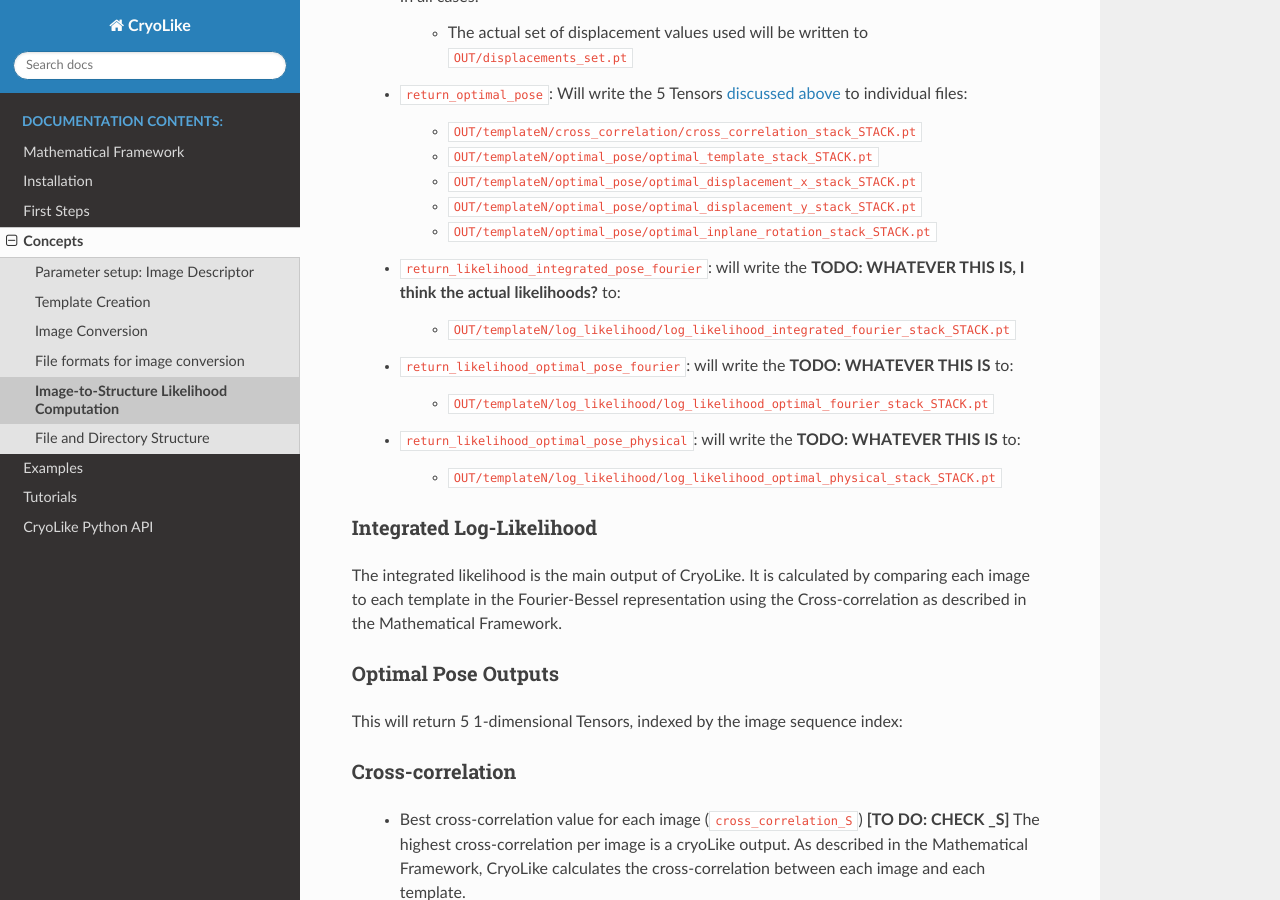
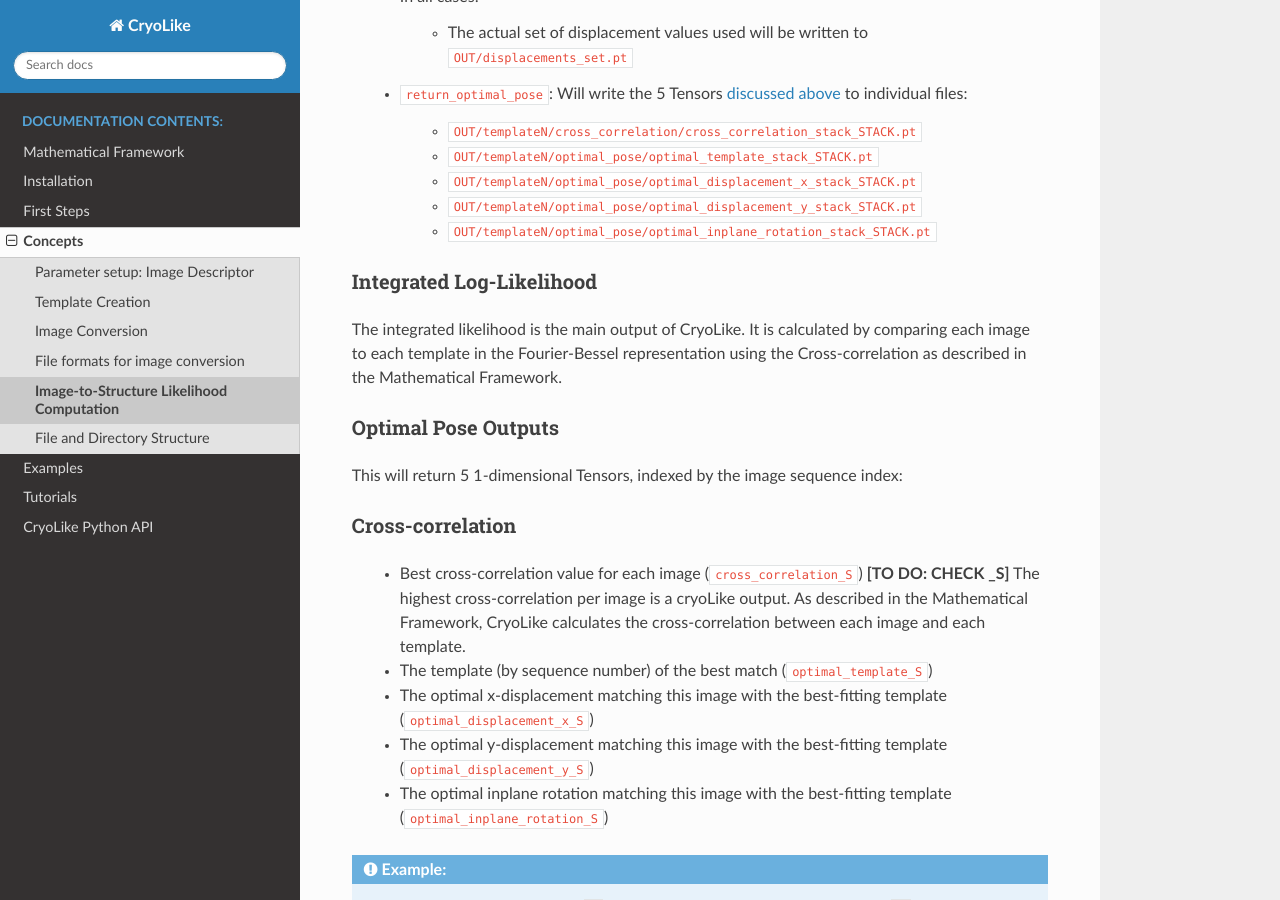
Before and after one commit to flatironinstitute/CryoLike, a Sphinx documentation site: the page built from docs/source/usage/likelihoodComputation.rst, in a window 1280 px wide and 900 px high, scrolled down 3331 px. Built offline with Sphinx 7.4.7 and the Read the Docs theme 3.1.0, drawn with Linux system fonts in a browser that asks for light colours.

Commit message:
Remove documentation for less-used run_likelihood output types.

```diff
--- a/docs/source/usage/likelihoodComputation.rst
+++ b/docs/source/usage/likelihoodComputation.rst
@@ -197,21 +197,6 @@ processed.
      - ``OUT/templateN/optimal_pose/optimal_displacement_y_stack_STACK.pt``
      - ``OUT/templateN/optimal_pose/optimal_inplane_rotation_stack_STACK.pt``
 
- - ``return_likelihood_integrated_pose_fourier``: will write the
-   **TODO: WHATEVER THIS IS, I think the actual likelihoods?** to:
-
-     - ``OUT/templateN/log_likelihood/log_likelihood_integrated_fourier_stack_STACK.pt``
-
- - ``return_likelihood_optimal_pose_fourier``: will write the
-   **TODO: WHATEVER THIS IS** to:
-
-     - ``OUT/templateN/log_likelihood/log_likelihood_optimal_fourier_stack_STACK.pt``
-
- - ``return_likelihood_optimal_pose_physical``: will write the
-   **TODO: WHATEVER THIS IS** to:
-
-     - ``OUT/templateN/log_likelihood/log_likelihood_optimal_physical_stack_STACK.pt``
-
 
 .. _integrated_likelihood:
 
```
